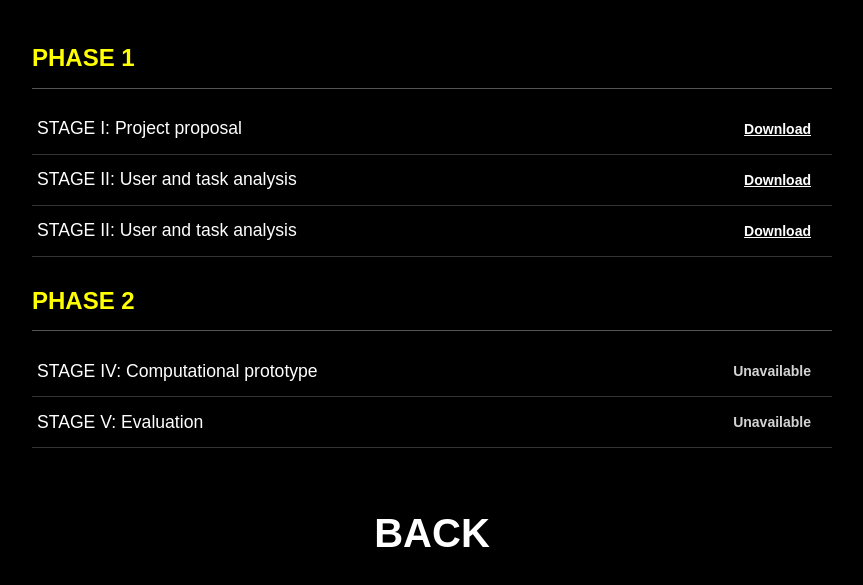
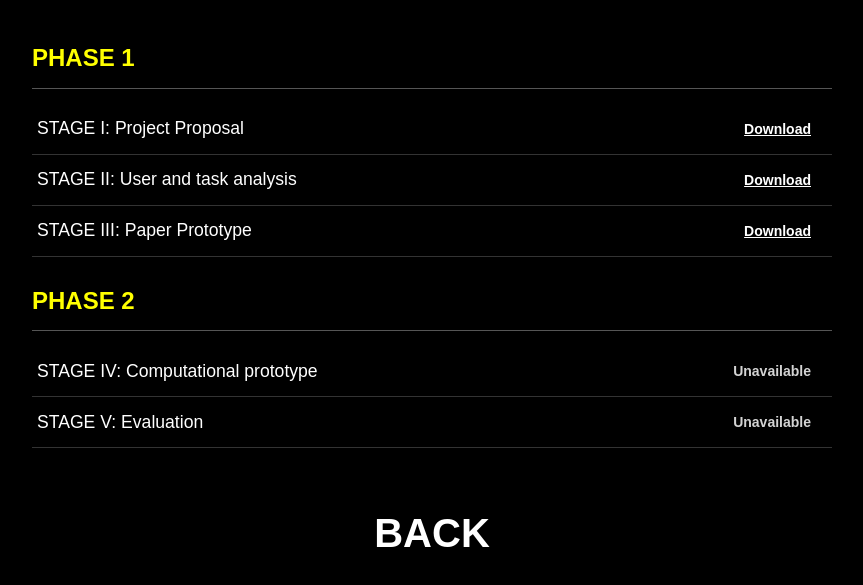
Before and after one commit to bencastello/main_assignment_ipm_website, a website: page stages.html in a window 1280 px wide. Shown: the part 59-644 px from the top of the page, without its empty margins (208-1071 px from the left). Drawn offline with Linux system fonts and the light colour scheme.

Commit message:
Fix: Typo stages.html

```diff
--- a/stages.html
+++ b/stages.html
@@ -16,7 +16,7 @@
             <strong>PHASE 1</strong>
             <ul class="sub-stage-list">
                 <li>
-                    <span>STAGE I: Project proposal</span>
+                    <span>STAGE I: Project Proposal</span>
                     <a href="https://raw.githubusercontent.com/bencastello/main_assignment_ipm_website/main/I.pdf" download class="stage-download-btn">Download</a>
                 </li>
                 <li>
@@ -24,7 +24,7 @@
                     <a href="https://raw.githubusercontent.com/bencastello/main_assignment_ipm_website/main/II.pdf" download class="stage-download-btn">Download</a>
                 </li>
                 <li>
-                    <span>STAGE II: User and task analysis</span>
+                    <span>STAGE III: Paper Prototype</span>
                     <a href="https://raw.githubusercontent.com/bencastello/main_assignment_ipm_website/main/III.pdf" download class="stage-download-btn">Download</a>
                 </li>
             </ul>
```
